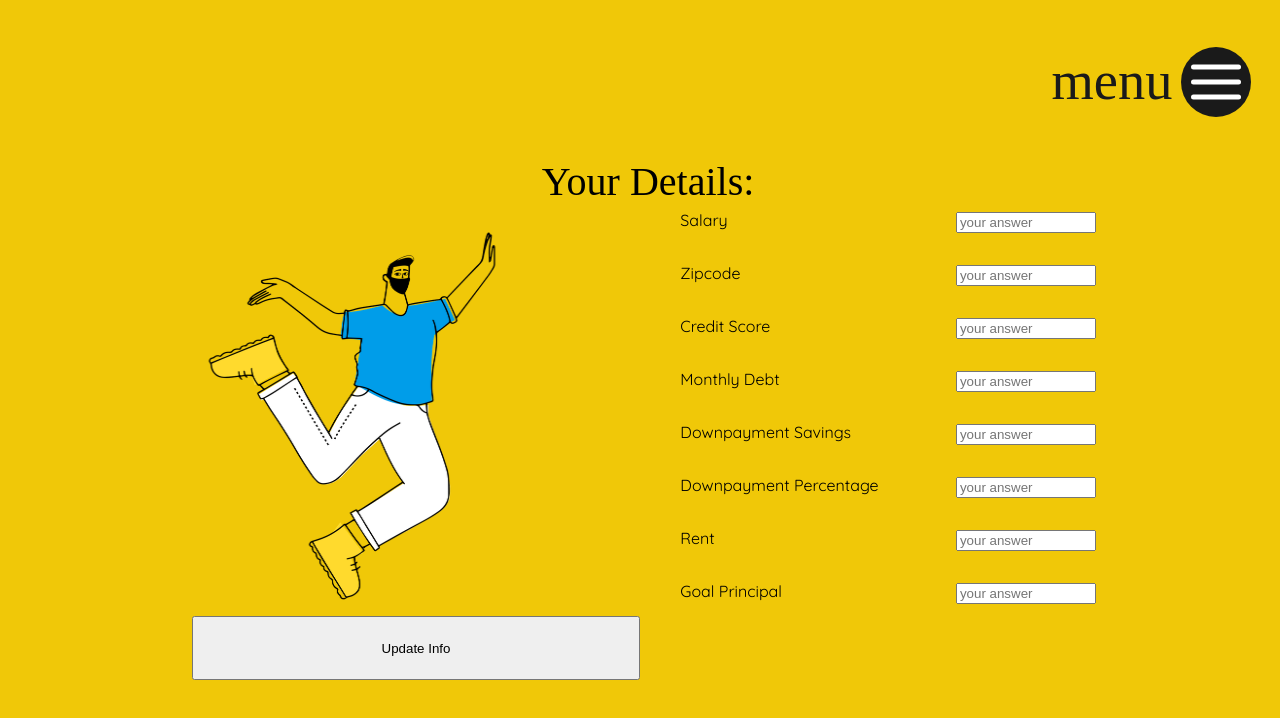
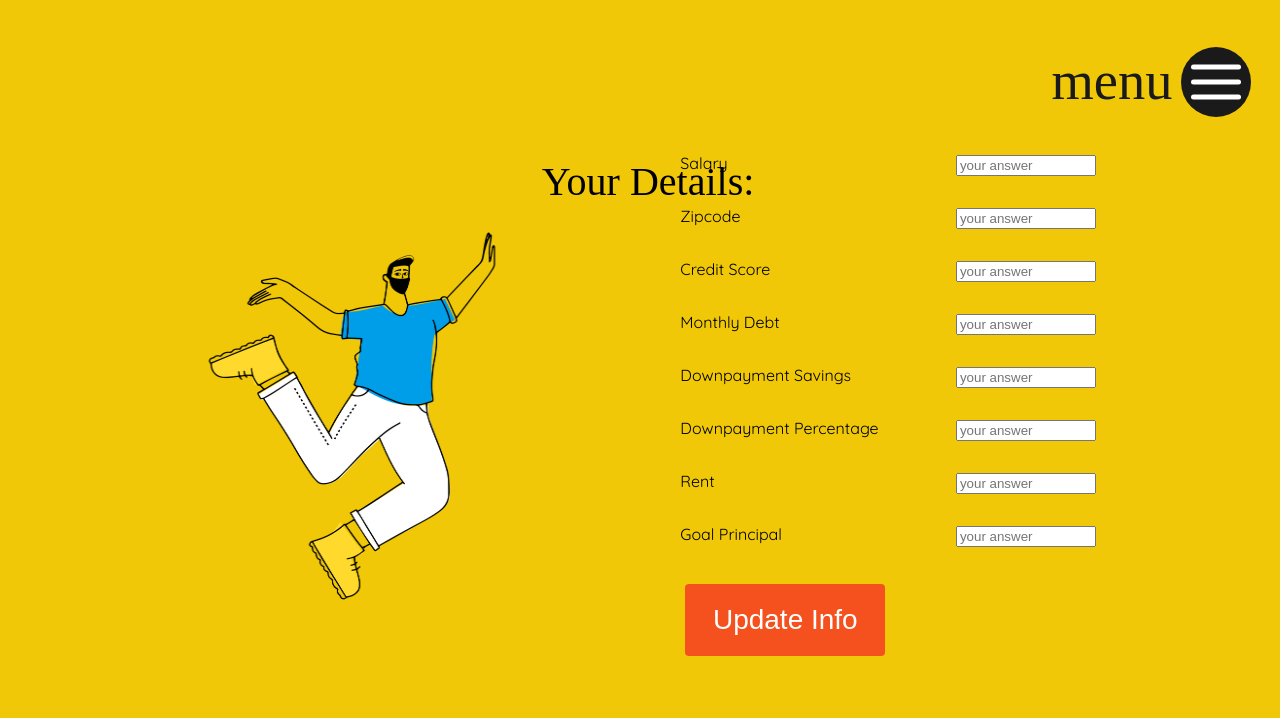
Before and after one commit to Dream-Home-PEABOT/DreamHome_FEE, a React (Create React App) app: page /profile in a window 1280 px wide. Shown: the top 718 px of the page. Built offline with nearby package versions, Linux system fonts and the light colour scheme; no server answers; a web font is replaced by a local one.

Commit message:
Connect api call to state

```diff
--- a/src/components/Profile/Profile.tsx
+++ b/src/components/Profile/Profile.tsx
@@ -50,9 +50,9 @@ export const Profile: React.FC = () => {
             <div>Goal Principal</div>
             <input onChange={handleChange} name={"goal_principal"}type="text" placeholder="your answer"/>
           </div>
+            <button onClick={()=>updateReport(profileInfo)}className="update-profile">Update Info</button>
         </div>
       </div>
-      <button onClick={()=>updateReport(profileInfo)}className="updateProfile">Update Info</button>
       <div className="profile-footer"></div>
     </div>
   );
```
